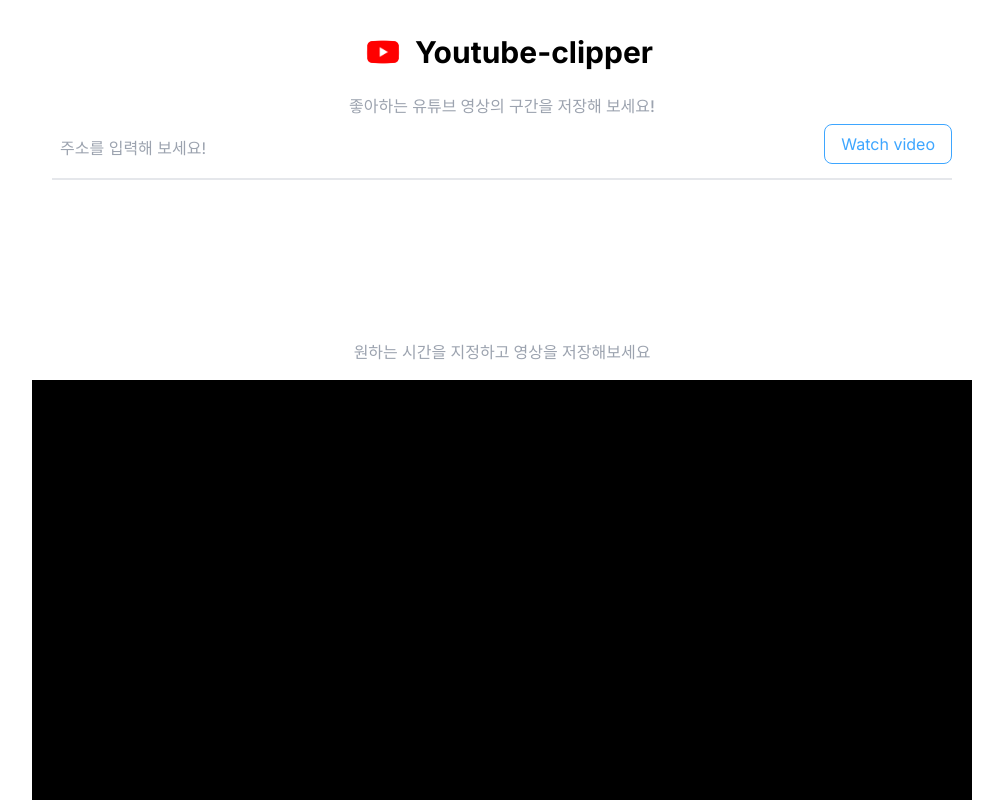
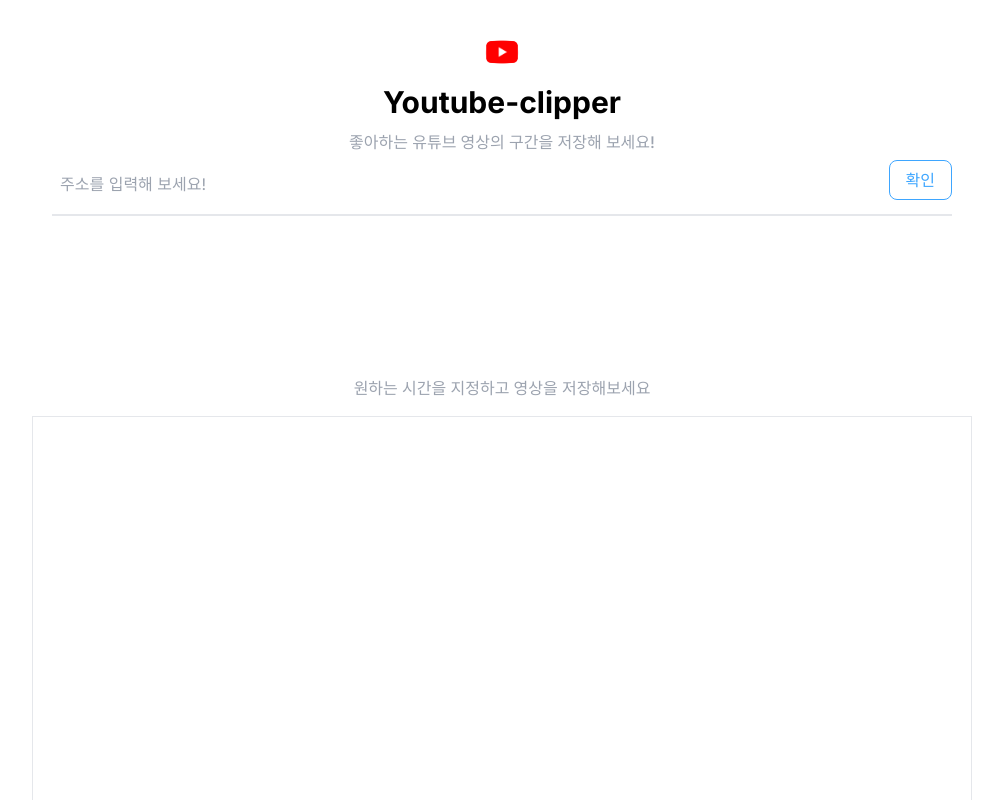
Before and after one commit to kth9192/youtube-cutter-renew, a Next.js app: page / in a window 1280 px wide. Shown: the part 180-980 px from the top of the page, without its empty margins (138-1141 px from the left). Built offline with nearby package versions, Linux system fonts and the light colour scheme; no server answers.

Commit message:
:sparkles:  피드백 반영

```diff
--- a/app/page.tsx
+++ b/app/page.tsx
@@ -81,7 +81,7 @@
   return (
     <main className="flex min-h-screen flex-col items-center p-2 lg:p-24">
       <div className="flex flex-col w-full max-w-[1600px] justify-center items-center">
-        <span className="flex items-center mt-[40px]">
+        <span className="flex flex-col items-center mt-[40px]">
           <Image
             src={'/youtube-logo.png'}
             alt={'logo'}
@@ -116,7 +116,7 @@
             className="h-[40px] whitespace-nowrap bg-white border-[1px] border-[#3EA6FF] rounded-lg px-4 text-[#3EA6FF] hover:text-white hover:bg-[#3EA6FF] transition ease-in-out"
             onClick={handleVideoSet}
           >
-            Watch video
+            확인
           </button>
         </div>
 
@@ -133,7 +133,7 @@
               />
             )
           ) : (
-            <div className="w-full aspect-video bg-black" />
+            <div className="w-full aspect-video bg-white  border border-gray-200 border-[1px]" />
           )}
           <div className="flex items-center gap-4 my-6">
             <ScissorsIcon className="w-6 h-6" />
--- a/components/clipList.tsx
+++ b/components/clipList.tsx
@@ -1,7 +1,7 @@
 import { getVideoClipList, removeVideoClip } from '@/libs/client/video';
 import { videoStore } from '@/shared/store/globlaStore';
 import { convertIndicatorFormat } from '@/shared/utils';
-import { TrashIcon } from '@heroicons/react/24/outline';
+import { TrashIcon, PlayCircleIcon } from '@heroicons/react/24/outline';
 import React from 'react';
 
 function ClipList() {
@@ -50,16 +50,26 @@
             videoClipList.map((video) => (
               <li
                 key={video.id}
-                className="flex w-96 justify-between items-center border-[1px] bg-gray-100 border-none  rounded-lg px-6 py-2 cursor-pointer"
-                onClick={() =>
-                  handleVideoChange(video.videoUrl, video.startAt, video.endAt)
-                }
+                className="flex w-96 justify-between items-center border-[1px] bg-gray-100 border-none  rounded-lg px-6 py-2 "
               >
-                <div className="font-bold ">{`${video.name}`}</div>
+                <div
+                  className="flex items-center gap-1"
+                  onClick={() =>
+                    handleVideoChange(
+                      video.videoUrl,
+                      video.startAt,
+                      video.endAt,
+                    )
+                  }
+                >
+                  <PlayCircleIcon className="w-5 h-5" />
+                  <div className="font-bold cursor-pointer">{`${video.name}`}</div>
+                </div>
+
                 <div className="flex gap-4 font-light text-sm ">
-                  <div>{`${convertIndicatorFormat(
-                    video.startAt,
-                  )} ~ ${convertIndicatorFormat(video.endAt)}`}</div>
+                  <div>{`${Number(
+                    convertIndicatorFormat(video.startAt),
+                  )} ~ ${Number(convertIndicatorFormat(video.endAt))}`}</div>
                   <button
                     type="button"
                     onClick={(event) => {
```
